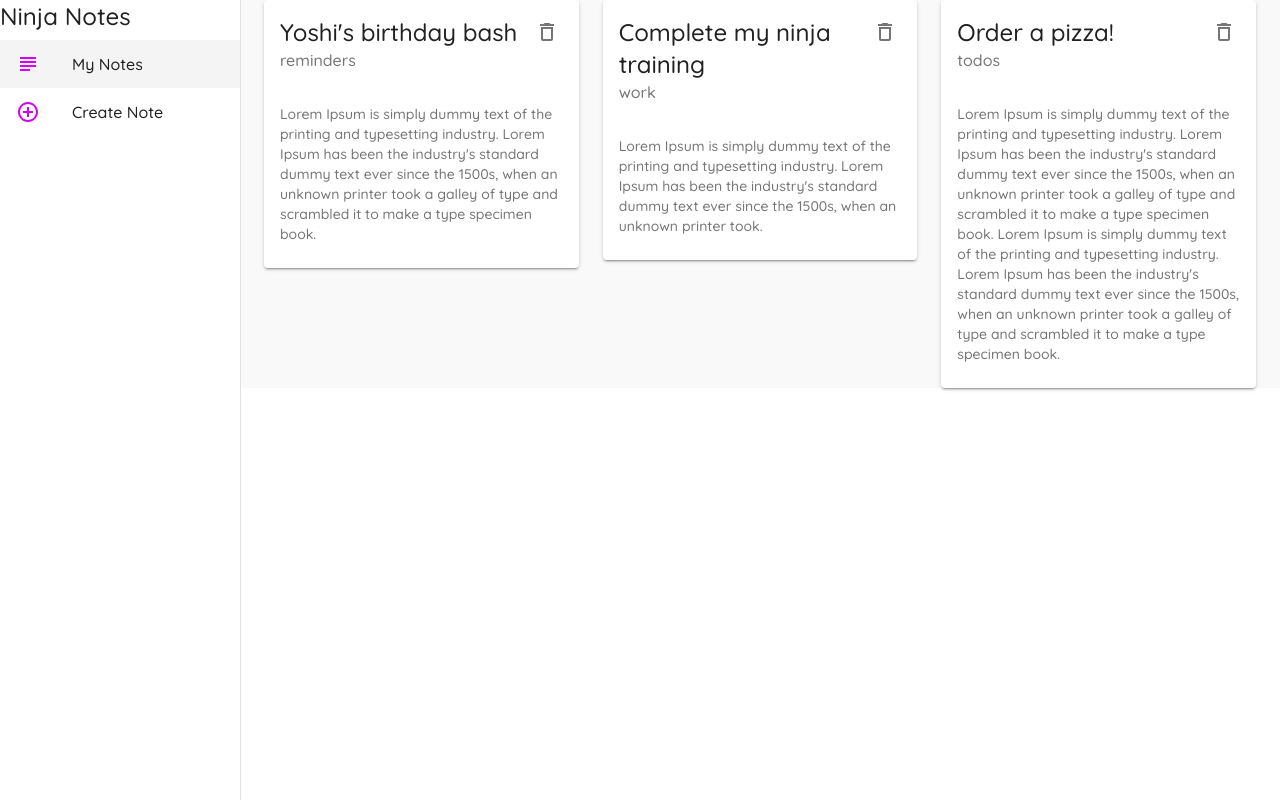
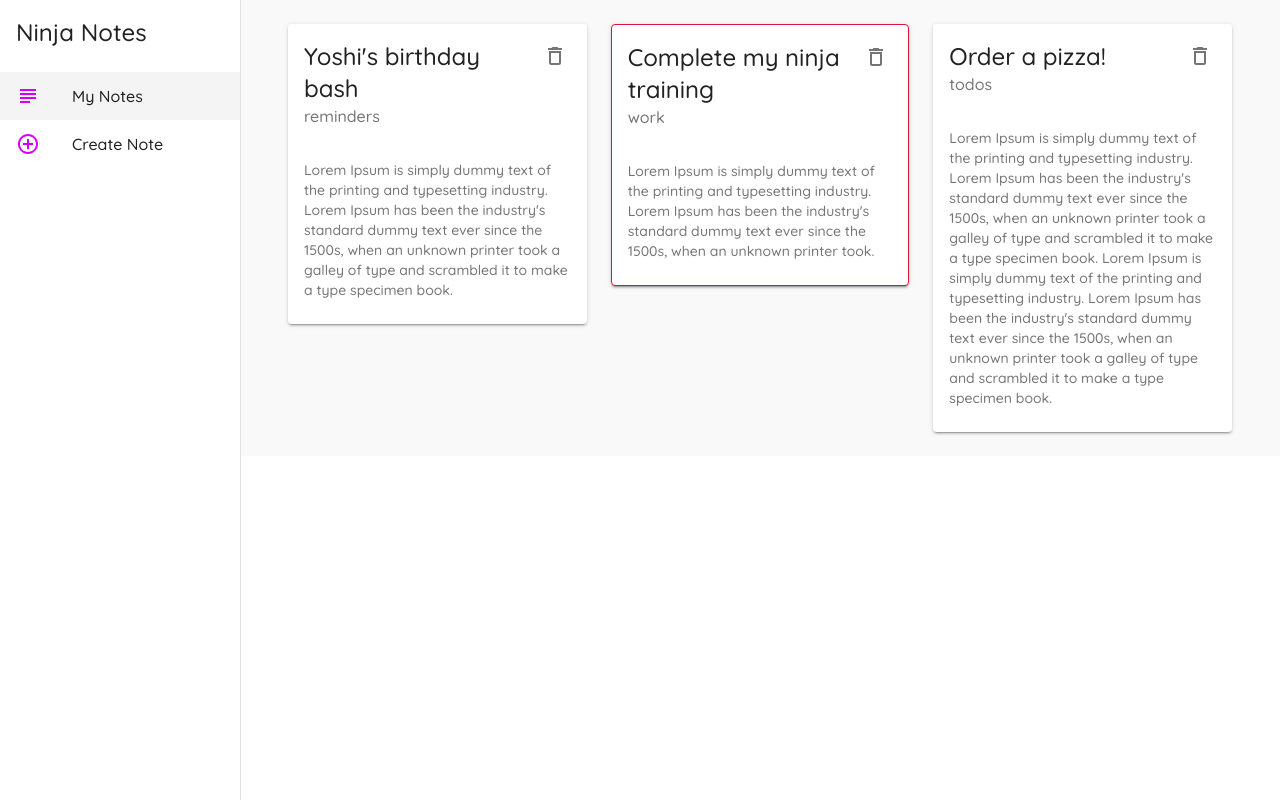
Before and after one commit to MaccKOT/react-materialui-tutorial-netninja, a React (Create React App) app: page / in a window 1280 px wide. Built offline with nearby package versions, Linux system fonts and the light colour scheme; data requests are answered from the project's data file.

Commit message:
useStyles with functions

```diff
--- a/src/components/Layout.js
+++ b/src/components/Layout.js
@@ -10,10 +10,12 @@
 import { AddCircleOutlineOutlined, SubjectOutlined } from '@material-ui/icons';
 
 const drawerWidth = 240;
-const useStyles = makeStyles({
+const useStyles = makeStyles((theme) => {
+  return {
     page: {
       backgroundColor: '#f9f9f9',
       width: '100%',
+      padding: theme.spacing(3),
     },
     root: {
       display: 'flex',
@@ -27,6 +29,10 @@
     active: {
       background: '#f4f4f4',
     },
+    title: {
+      padding: theme.spacing(2),
+    },
+  };
 });
 
 const Layout = ({ children }) => {
--- a/src/components/NoteCard.js
+++ b/src/components/NoteCard.js
@@ -5,11 +5,24 @@
 import IconButton from '@material-ui/core/IconButton';
 import Typography from '@material-ui/core/Typography';
 import DeleteOutlined from '@material-ui/icons/DeleteOutlined';
+import { makeStyles } from '@material-ui/core';
+
+const useStyles = makeStyles({
+  test: {
+    border: (note) => {
+      if (note.category === 'work') {
+        return `1px solid crimson`;
+      }
+    },
+  },
+});
 
 const NoteCard = ({ note, handleDelete }) => {
+  const classes = useStyles(note);
+
   return (
     <>
-      <Card elevation={2}>
+      <Card elevation={2} className={classes.test}>
         <CardHeader
           action={
             <IconButton onClick={() => handleDelete(note.id)}>
```
Lines whose indentation alone changed are shown as unchanged.
